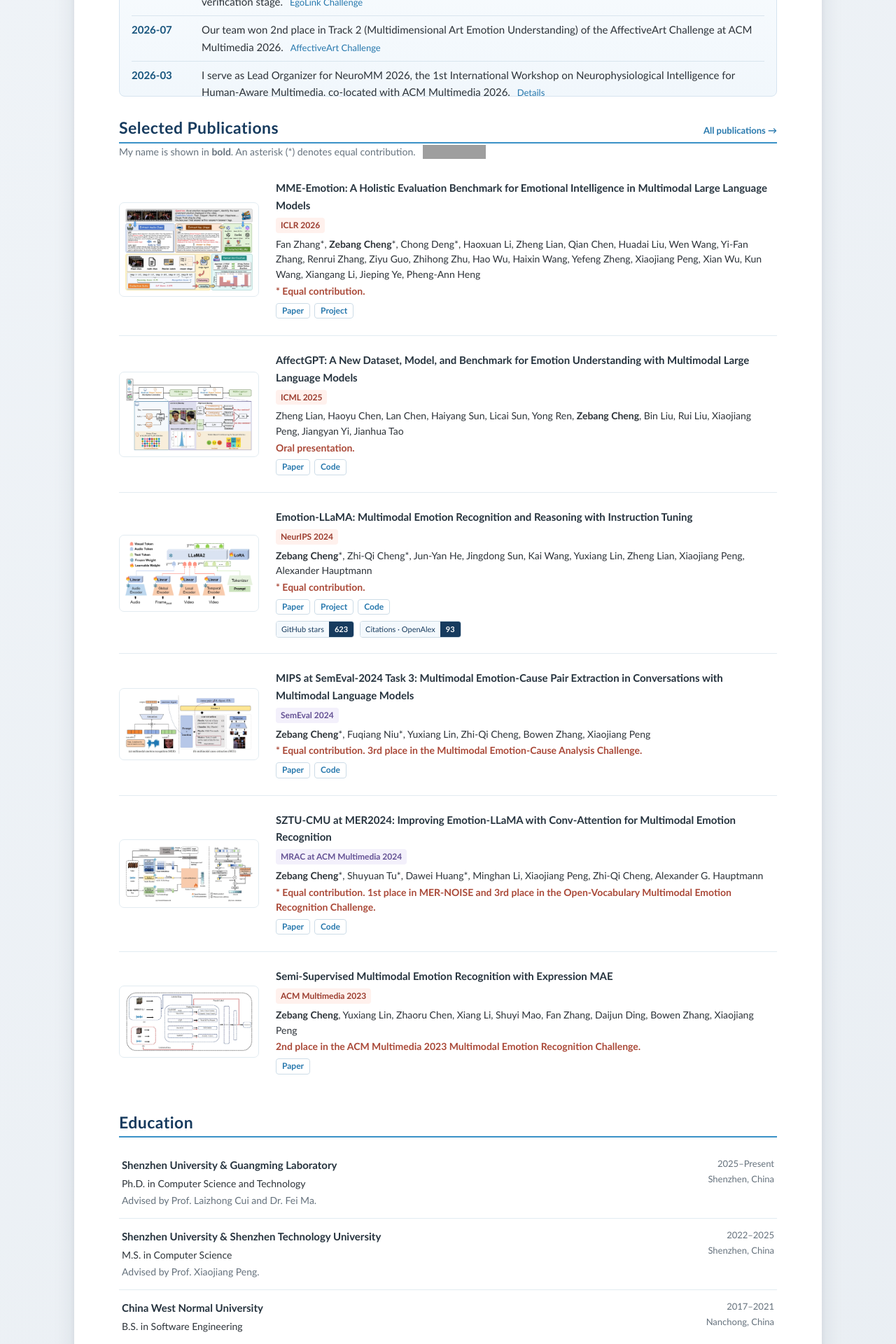
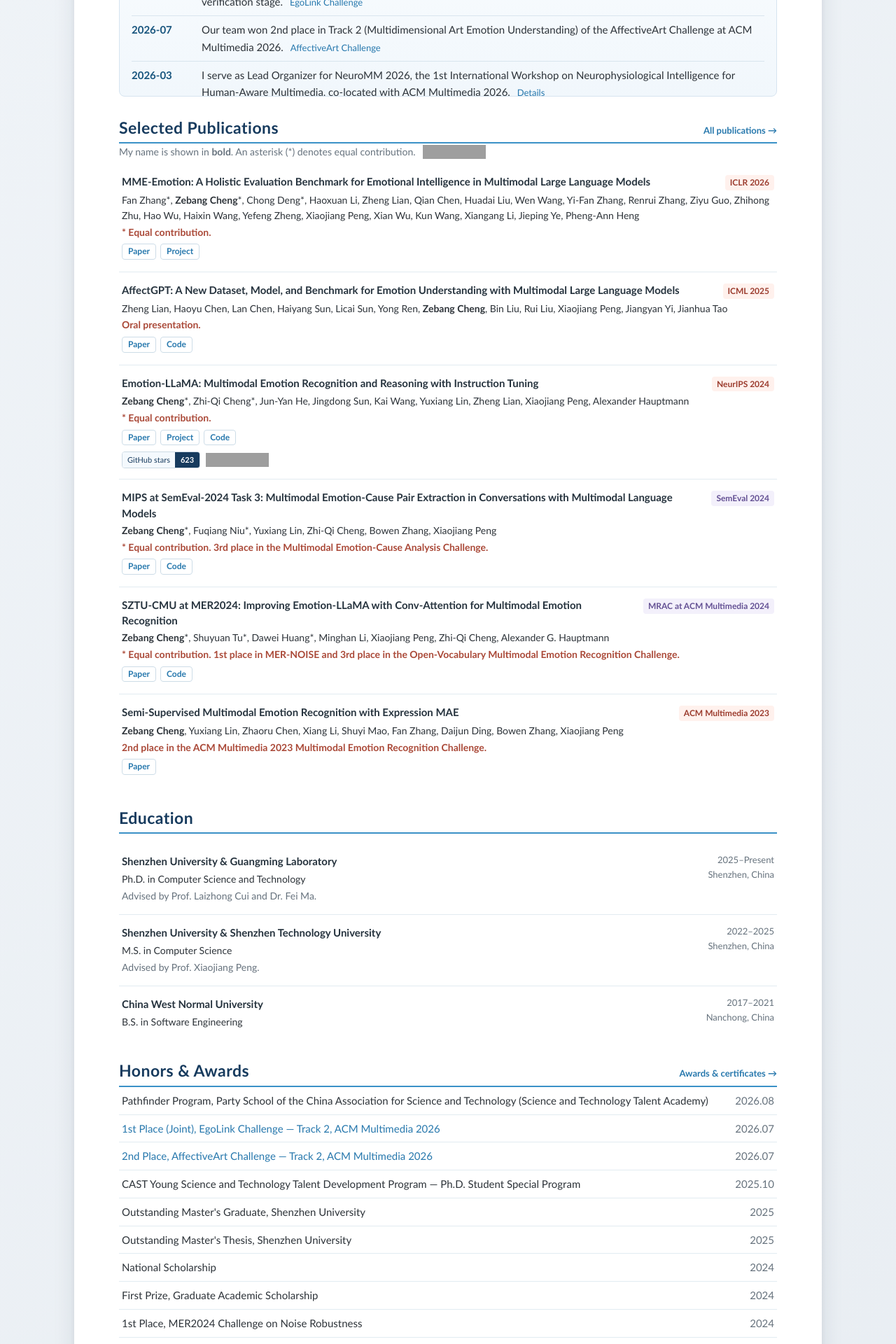
Before and after one commit to ZebangCheng/zebangcheng.github.io, a Jekyll site: the page built from index.html, in a window 1280 px wide. Shown: the part 866-2786 px from the top of the page at 70% size. Built offline with Jekyll 4.4.1, drawn with Linux system fonts in a browser that asks for light colours; comment, search, counter and statistics services are not loaded; grey boxes are pictures that could not be loaded.

Commit message:
Restore text publication lists and use Google Scholar citations

```diff
--- a/_includes/publication-list.html
+++ b/_includes/publication-list.html
@@ -1,14 +1,7 @@
 <ol class="publication-list">
   {% for publication in include.publications %}
     {% capture highlighted_name %}<strong>{{ site.data.profile.name }}</strong>{% endcapture %}
-    <li class="publication{% if include.show_teasers and publication.teaser %} publication-with-teaser{% endif %}" id="{{ publication.id }}">
-      {% if include.show_teasers and publication.teaser %}
-        {% assign teaser_link = publication.links.project | default: publication.links.paper %}
-        <a class="publication-teaser" href="{% if teaser_link contains '://' %}{{ teaser_link }}{% else %}{{ teaser_link | relative_url }}{% endif %}" aria-label="View {{ publication.short_title | escape }}">
-          <img src="{{ publication.teaser | relative_url }}" alt="{{ publication.teaser_alt | escape }}" width="200" loading="lazy" decoding="async">
-        </a>
-      {% endif %}
-      <div class="publication-content">
+    <li class="publication" id="{{ publication.id }}">
       <div class="publication-heading">
         <strong class="publication-title">{{ publication.title }}</strong>
         <span class="venue venue-{{ publication.type | default: 'conference' }}">{{ publication.venue }} {{ publication.year }}</span>
@@ -29,16 +22,21 @@
           {% endfor %}
         </p>
       {% endif %}
-        {% if publication.metrics %}
+      {% if publication.metrics or publication.google_scholar %}
         <div class="publication-metrics" aria-label="{{ publication.short_title | escape }} research impact">
           {% for metric in publication.metrics %}
             <a class="publication-metric" href="{{ metric.url }}" target="_blank" rel="noopener noreferrer" title="{{ metric.label | escape }}: {{ metric.value }} as of {{ metric.observed_on }}{% if metric.note %} ({{ metric.note | escape }}){% endif %}" data-metric-url="{{ metric.endpoint | escape }}" data-metric-field="{{ metric.field }}" data-metric-label="{{ metric.label | escape }}" data-metric-note="{{ metric.note | escape }}">
               <span class="metric-label">{{ metric.label }}</span><span class="metric-value">{{ metric.value }}</span>
             </a>
           {% endfor %}
+          {% if publication.google_scholar %}
+            {% capture scholar_pattern %}cites={{ publication.google_scholar.cites_id }}[^"]*"[^>]*>Cited by ([0-9,]+)</a>{% endcapture %}
+            {% capture scholar_link %}https://scholar.google.com/scholar?oi=bibs&hl=en&cites={{ publication.google_scholar.cites_id }}&as_sdt=5{% endcapture %}
+            {% capture scholar_alt %}Google Scholar citations for {{ publication.short_title }}{% endcapture %}
+            {% include scholar-badge.html source_url=publication.google_scholar.source_url pattern=scholar_pattern link_url=scholar_link alt=scholar_alt %}
+          {% endif %}
         </div>
       {% endif %}
-      </div>
     </li>
   {% endfor %}
 </ol>
--- a/_includes/publications.html
+++ b/_includes/publications.html
@@ -7,10 +7,10 @@
   </div>
   <p class="section-lead publication-intro">
     <span>My name is shown in <strong>bold</strong>. An asterisk (*) denotes equal contribution.</span>
-    <a class="scholar-badge-link" href="{{ site.data.profile.links.google_scholar }}" target="_blank" rel="noopener noreferrer" aria-label="View Google Scholar citation count">
-      <img class="scholar-badge" src="https://img.shields.io/badge/dynamic/regex?url=https%3A%2F%2Fscholar.google.com%2Fcitations%3Fuser%3D{{ site.data.profile.google_scholar_id }}%26hl%3Den&amp;search=%3Ctd+class%3D%22gsc_rsb_std%22%3E%28%5B%5E%3C%5D%2B%29%3C%2Ftd%3E&amp;replace=%241&amp;logo=Google%20Scholar&amp;labelColor=f6f6f6&amp;color=9cf&amp;style=flat&amp;label=google%20citations&amp;cacheSeconds=3600" alt="Live Google Scholar citation count" loading="lazy">
-    </a>
+    {% capture scholar_source %}https://scholar.google.com/citations?user={{ site.data.profile.google_scholar_id }}&hl=en{% endcapture %}
+    {% assign scholar_pattern = '<td class="gsc_rsb_std">([^<]+)</td>' %}
+    {% include scholar-badge.html source_url=scholar_source pattern=scholar_pattern link_url=site.data.profile.links.google_scholar alt="Live Google Scholar citation count" %}
   </p>
-  {% include publication-list.html publications=selected_publications show_teasers=true %}
+  {% include publication-list.html publications=selected_publications %}
 </section>
 {% endif %}
--- /dev/null
+++ b/_includes/scholar-badge.html
@@ -0,0 +1,3 @@
+<a class="scholar-badge-link" href="{{ include.link_url | escape }}" target="_blank" rel="noopener noreferrer" aria-label="{{ include.alt | escape }}">
+  <img class="scholar-badge" src="https://img.shields.io/badge/dynamic/regex?url={{ include.source_url | url_encode }}&amp;search={{ include.pattern | url_encode }}&amp;replace=%241&amp;logo=Google%20Scholar&amp;labelColor=f6f6f6&amp;color=9cf&amp;style=flat&amp;label=google%20citations&amp;cacheSeconds=3600" alt="{{ include.alt | escape }}" loading="lazy">
+</a>
--- a/assets/css/main.css
+++ b/assets/css/main.css
@@ -368,47 +368,10 @@
   border-bottom: 0;
 }
 
-.publication-with-teaser {
-  display: grid;
-  grid-template-columns: 200px minmax(0, 1fr);
-  gap: 24px;
-  align-items: center;
-  padding: 22px 0;
-}
-
-.publication-content {
-  min-width: 0;
-}
-
-.publication-teaser {
-  display: block;
-  padding: 8px;
-  border: 1px solid var(--line);
-  border-radius: 7px;
-  background: #fff;
-}
-
-.publication-teaser img {
-  display: block;
-  width: 100%;
-  height: auto;
-  max-height: 175px;
-  object-fit: contain;
-}
-
-.publication-with-teaser .publication-heading {
-  display: block;
-}
-
-.publication-with-teaser .venue {
-  display: table;
-  margin: 5px 0;
-  white-space: normal;
-}
-
 .publication-metrics {
   display: flex;
   flex-wrap: wrap;
+  align-items: center;
   gap: 8px;
   margin-top: 9px;
 }
@@ -931,11 +894,6 @@
     display: block;
   }
 
-  .publication-with-teaser {
-    grid-template-columns: 160px minmax(0, 1fr);
-    gap: 20px;
-  }
-
   .venue {
     display: table;
     margin-top: 5px;
@@ -967,15 +925,6 @@
 }
 
 @media (max-width: 480px) {
-  .publication-with-teaser {
-    grid-template-columns: minmax(0, 1fr);
-    gap: 12px;
-  }
-
-  .publication-teaser {
-    width: min(100%, 220px);
-  }
-
   .site-shell {
     padding-right: 17px;
     padding-left: 17px;
```
Also changed, not shown: _data/publications.yml (+3 -25 lines), scripts/validate_content.rb (+5 -6 lines), .github/previews/home-desktop.png, .github/previews/home-mobile.png, .github/previews/mme-emotion-desktop.png (deleted), .github/previews/mme-emotion-mobile.png (deleted), README.md, assets/img/publications/affectgpt.webp (deleted), assets/img/publications/emotion-llama.webp (deleted), assets/img/publications/expression-mae.webp (deleted), assets/img/publications/mer2024.webp (deleted), assets/img/publications/mips-semeval-2024.webp (deleted), assets/img/publications/mme-emotion-framework.webp (deleted). Lines whose indentation alone changed are shown as unchanged.
